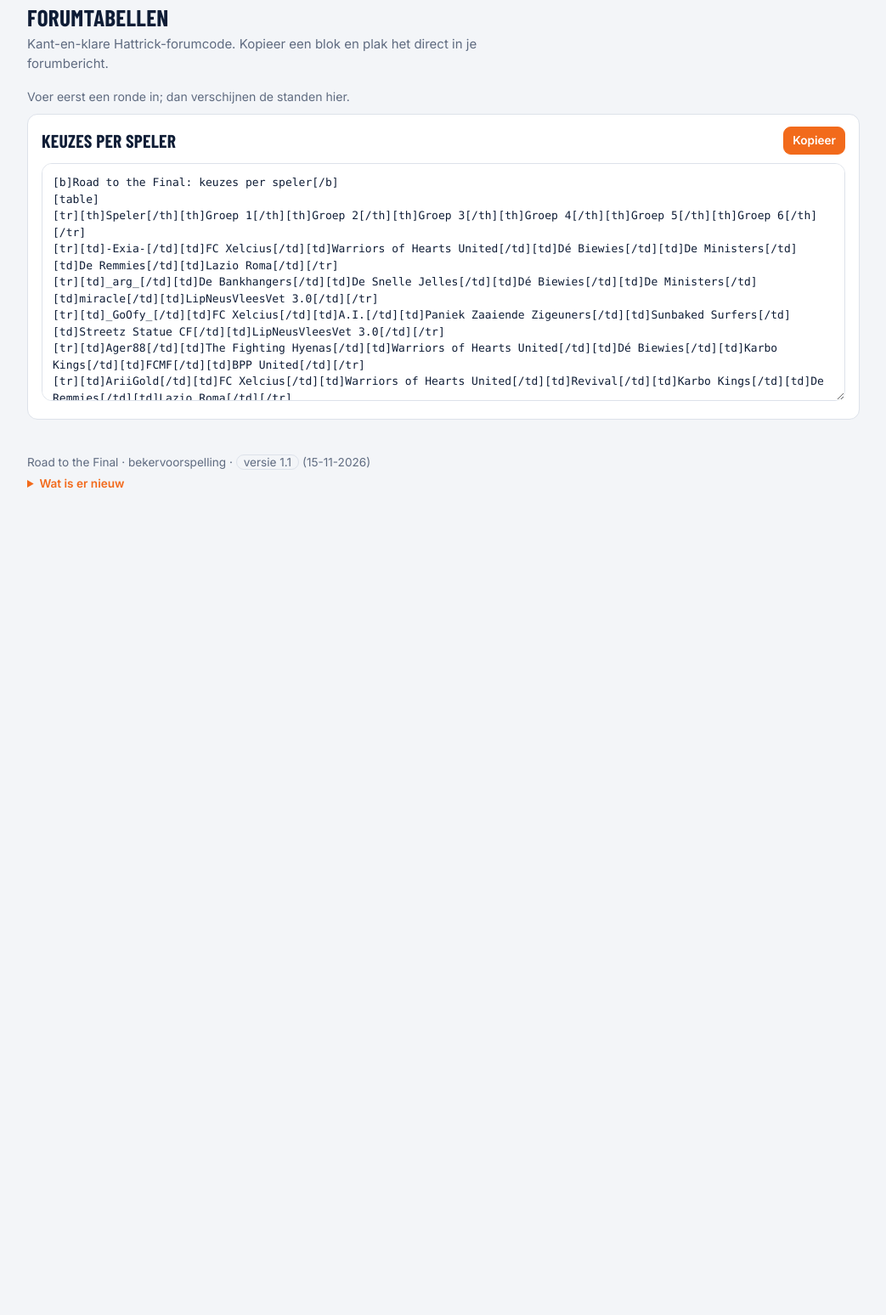
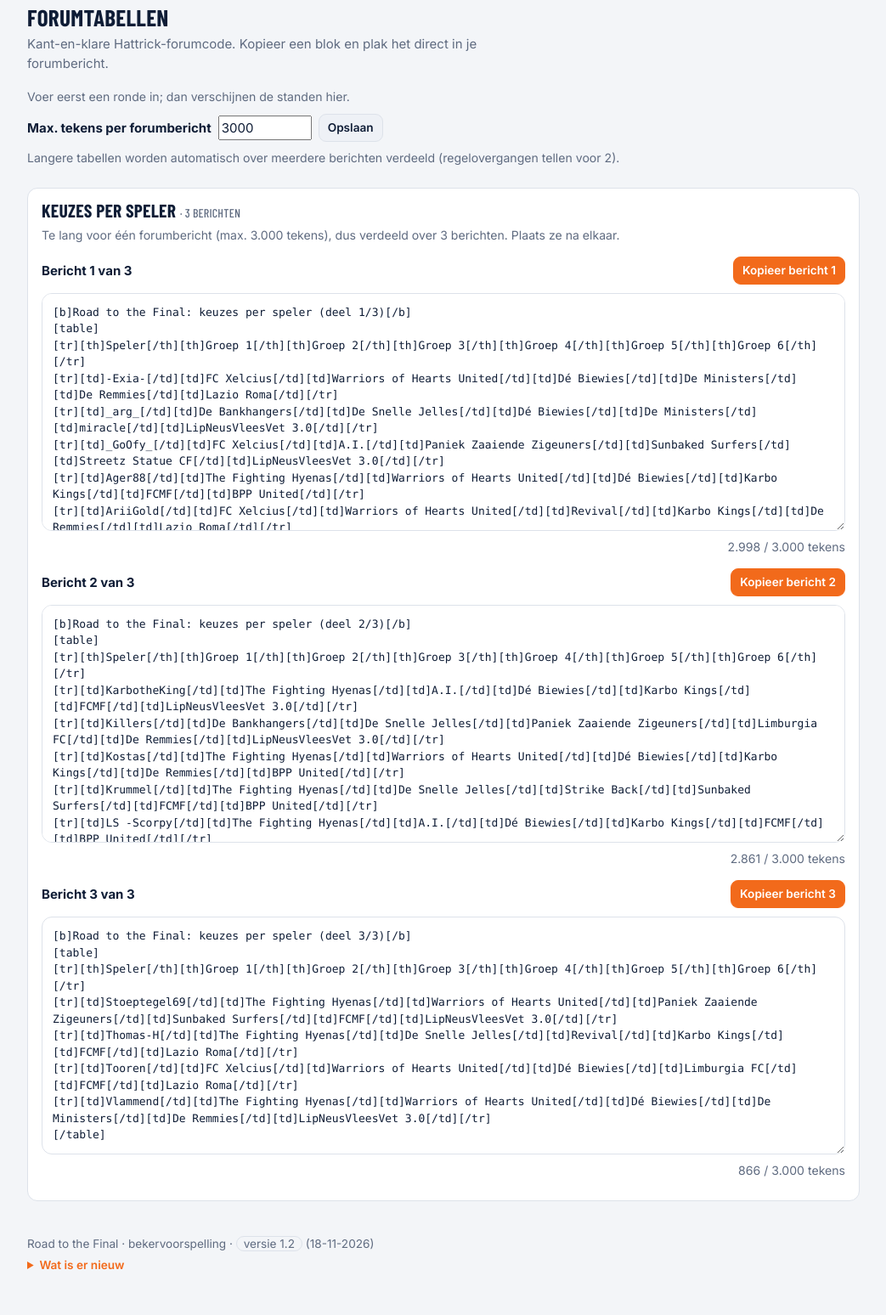
Before and after one commit to Ronnehn/RoadToTheFinal, a FastAPI app: page /admin/forum in a window 1280 px wide. Shown: the part 164-1712 px from the top of the page at 85% size, without its empty margins (118-1161 px from the left). Before the commit the page ends 739 px from the top, so only its background shows below. Run offline with FastAPI, Linux system fonts and the light colour scheme; the visitor is signed in with stand-in values (Sample User, id 1); data comes from the database, SQL or seed files in the repository; data that the repository does not hold is empty; some web fonts are replaced.

Commit message:
Version 1.2: split long forum tables over several posts within the character limit
Claude-Session: https://claude.ai/code/session_01TCX3vQR3aSiAxBe7PcyC2H

```diff
--- a/app/game.py
+++ b/app/game.py
@@ -940,3 +940,64 @@ def forum_entry_markup(state, e):
         rows.append(f"[tr][td]{g}[/td][td]{state.by_id[state.picks(e)[i]]['name']}[/td][/tr]")
     rows.append("[/table]")
     return "\n".join(rows)
+
+
+# ---- split forum code over several posts ----
+FORUM_LIMIT_DEFAULT = 3000
+
+
+def forum_limit():
+    try:
+        return max(200, int(settings().get("forum_limit") or FORUM_LIMIT_DEFAULT))
+    except ValueError:
+        return FORUM_LIMIT_DEFAULT
+
+
+def forum_len(text):
+    """Characters as the forum counts them; a line break is sent as two (CR LF), so count it twice to be safe."""
+    return len(text) + text.count("\n")
+
+
+def _with_part(title, i, n):
+    tag = f" (deel {i}/{n})"
+    return title[:-4] + tag + "[/b]" if title.endswith("[/b]") else title + tag
+
+
+def split_forum(text, limit=None):
+    """Split forum code into posts that each fit within the limit.
+    Tables are cut between rows; every part gets the title with (deel x/y), its own [table] and header row."""
+    if not text:
+        return []
+    limit = limit or forum_limit()
+    if forum_len(text) <= limit:
+        return [text]
+    lines = text.split("\n")
+    if "[table]" in lines and "[/table]" in lines:
+        ti, te = lines.index("[table]"), lines.index("[/table]")
+        title, head, rows, tail = lines[:ti], [], lines[ti + 1:te], lines[te + 1:]
+        if rows and "[th]" in rows[0]:
+            head, rows = [rows[0]], rows[1:]
+        wrap = lambda chunk: ["[table]"] + head + chunk + ["[/table]"]
+    else:
+        title, rows, tail = lines[:1], lines[1:], []
+        wrap = lambda chunk: chunk
+    n = 2
+    for _ in range(10):
+        parts, chunk = [], []
+
+        def build(chunk, i, last):
+            t = ([_with_part(title[0], i, n)] + title[1:]) if title else []
+            return "\n".join(t + wrap(chunk) + (tail if last else []))
+        for r in rows:
+            if chunk and forum_len(build(chunk + [r], len(parts) + 1, False)) > limit:
+                parts.append(chunk)
+                chunk = []
+            chunk.append(r)
+        parts.append(chunk)
+        # the closing text goes in the last part; give it its own part if it no longer fits
+        if tail and len(parts[-1]) > 1 and forum_len(build(parts[-1], len(parts), True)) > limit:
+            parts.append([parts[-1].pop()])
+        if len(parts) == n:
+            return [build(c, i + 1, i == n - 1) for i, c in enumerate(parts)]
+        n = len(parts)
+    return [build(c, i + 1, i == len(parts) - 1) for i, c in enumerate(parts)]
--- a/app/main.py
+++ b/app/main.py
@@ -40,7 +40,8 @@ app = FastAPI(docs_url=None, redoc_url=None, openapi_url=None)
 app.add_middleware(SessionMiddleware, secret_key=SECRET_KEY, same_site="lax", https_only=ON_RENDER, max_age=60 * 60 * 12)
 app.mount("/static", StaticFiles(directory=BASE_DIR / "static"), name="static")
 templates = Jinja2Templates(directory=BASE_DIR / "templates")
-templates.env.globals.update(forum_entry_text=game.forum_entry_text, forum_entry_markup=game.forum_entry_markup, crest=game.crest, nl=game.nl, out_text=game.out_text, GROUPS=GROUPS,
+templates.env.globals.update(split_forum=game.split_forum, forum_len=game.forum_len, forum_limit_now=game.forum_limit,
+                             forum_entry_text=game.forum_entry_text, forum_entry_markup=game.forum_entry_markup, crest=game.crest, nl=game.nl, out_text=game.out_text, GROUPS=GROUPS,
                              RESULT_LABEL=game.RESULT_LABEL, BASE=game.BASE,
                              VERSION=VERSION, VERSION_DATE=VERSION_DATE, CHANGES=CHANGES)
 
@@ -466,7 +467,21 @@ def forum(request: Request):
     rnd = pick_round(s, request)
     players, teams, kos = game.forum_tables(s, rnd) if rnd else ("", "", "")
     picks = game.forum_picks_table(s) if s.entries else ""
-    return page(request, "admin/forum.html", state=s, rnd=rnd, players=players, teams=teams, kos=kos, picks=picks, active_tab="forum")
+    limit = game.forum_limit()
+    sp = lambda t: game.split_forum(t, limit)
+    return page(request, "admin/forum.html", state=s, rnd=rnd, players=sp(players), teams=sp(teams), kos=sp(kos),
+                picks=sp(picks), forum_limit=limit, active_tab="forum")
+
+
+@app.post("/admin/forum/limit")
+async def forum_limit(request: Request):
+    require_admin(request)
+    form = await request.form()
+    v = (form.get("forum_limit") or "").replace(".", "").strip()
+    if v.isdigit() and 200 <= int(v) <= 100000:
+        game.set_setting("forum_limit", int(v))
+    rnd = (form.get("round") or "").strip()
+    return RedirectResponse("/admin/forum" + (f"?round={rnd}" if rnd.isdigit() else ""), 303)
 
 
 @app.get("/admin/export.xlsx")
--- a/app/version.py
+++ b/app/version.py
@@ -1,7 +1,12 @@
 """Version of the site. Raise VERSION and add a line at the top of CHANGES with every update."""
-VERSION = "1.1"
-DATE = "15-11-2026"
+VERSION = "1.2"
+DATE = "18-11-2026"
 CHANGES = [
+    ("1.2", "18-11-2026", [
+        "Forumtabellen: is een tabel langer dan één forumbericht toestaat, dan wordt hij verdeeld over meerdere "
+        "berichten (deel 1/2, 2/2 ...), elk met eigen kop en kopieerknop. Tabellen worden alleen tussen rijen geknipt.",
+        "Onder elk blok staat het aantal tekens; de limiet (standaard 3.000) stel je in bovenaan Forumtabellen.",
+    ]),
     ("1.1", "15-11-2026", [
         "Uitslagen plakken: regels uit Hattricks wedstrijdlijst met nummer, datum en tijd ervoor worden nu gelezen "
         "(bv. \"1 11-11-2026 17:00 Buurtteam - The Fighting Hyenas 0 - 13\"). Een gelijke stand zonder shoot-out "
--- /dev/null
+++ b/templates/_forumblocks.html
@@ -0,0 +1,34 @@
+{# blocks: list of (title, parts, id, height); parts is a list of posts that each fit the forum limit #}
+{% for title, parts, id, height in blocks %}
+{% if parts %}
+<div class="panel">
+  <div style="display:flex;justify-content:space-between;gap:10px;align-items:center;flex-wrap:wrap">
+    <h2 style="margin:0">{{ title }}{% if parts|length > 1 %} <span class="hint" style="font-weight:400">· {{ parts|length }} berichten</span>{% endif %}</h2>
+    {% if parts|length == 1 %}<button type="button" class="btn primary sm" data-copy="{{ id }}-1">Kopieer</button>{% endif %}
+  </div>
+  {% if parts|length > 1 %}
+  <p class="hint" style="margin:6px 0 0">Te lang voor één forumbericht (max. {{ nl(forum_limit, 0) }} tekens), dus verdeeld over {{ parts|length }} berichten. Plaats ze na elkaar.</p>
+  {% endif %}
+  {% for part in parts %}
+  {% set n = forum_len(part) %}
+  {% if parts|length > 1 %}
+  <div style="display:flex;justify-content:space-between;gap:10px;align-items:center;flex-wrap:wrap;margin-top:14px">
+    <b>Bericht {{ loop.index }} van {{ parts|length }}</b>
+    <button type="button" class="btn primary sm" data-copy="{{ id }}-{{ loop.index }}">Kopieer bericht {{ loop.index }}</button>
+  </div>
+  {% endif %}
+  <textarea id="{{ id }}-{{ loop.index }}" readonly style="min-height:{{ height }}px;margin-top:10px">{{ part }}</textarea>
+  <div class="hint" style="text-align:right;margin-top:2px{% if n > forum_limit %};color:#c0392b;font-weight:600{% endif %}">{{ nl(n, 0) }} / {{ nl(forum_limit, 0) }} tekens{% if n > forum_limit %} · één regel is langer dan de limiet{% endif %}</div>
+  {% endfor %}
+</div>
+{% endif %}
+{% endfor %}
+<script>
+if (!window.__rtfCopy) { window.__rtfCopy = 1;
+document.addEventListener('click', async e => {
+  const b = e.target.closest('[data-copy]'); if (!b) return;
+  const ta = document.getElementById(b.dataset.copy);
+  try { await navigator.clipboard.writeText(ta.value); } catch { ta.select(); document.execCommand('copy'); }
+  const t = b.textContent; b.textContent = 'Gekopieerd'; setTimeout(() => b.textContent = t, 1500);
+}); }
+</script>
--- a/templates/admin/forum.html
+++ b/templates/admin/forum.html
@@ -16,27 +16,15 @@
 {% if not rnd %}
 <p class="hint">Voer eerst een ronde in; dan verschijnen de standen hier.</p>
 {% endif %}
+<form method="post" action="/admin/forum/limit" style="display:flex;gap:8px;align-items:center;flex-wrap:wrap;margin:0 0 14px">
+  <label for="forumLimit"><b>Max. tekens per forumbericht</b></label>
+  <input id="forumLimit" type="number" name="forum_limit" min="200" max="100000" step="100" value="{{ forum_limit }}" style="width:110px">
+  <input type="hidden" name="round" value="{{ rnd or '' }}">
+  <button class="btn sm" type="submit">Opslaan</button>
+  <span class="hint">Langere tabellen worden automatisch over meerdere berichten verdeeld (regelovergangen tellen voor 2).</span>
+</form>
 {% if rnd or picks %}
-{% for title, text, id in [('Stand spelers', players, 'fPlayers'), ('Stand teams', teams, 'fTeams'), ('Uitgeschakeld deze ronde', kos, 'fKos'), ('Keuzes per speler', picks, 'fPicks')] %}
-{% if text %}
-<div class="panel">
-  <div style="display:flex;justify-content:space-between;gap:10px;align-items:center;flex-wrap:wrap">
-    <h2 style="margin:0">{{ title }}</h2>
-    <button type="button" class="btn primary sm" data-copy="{{ id }}">Kopieer</button>
-  </div>
-  <textarea id="{{ id }}" readonly style="min-height:{{ 160 if id == 'fKos' else 280 }}px;margin-top:10px">{{ text }}</textarea>
-</div>
-{% endif %}
-{% endfor %}
+{% set blocks = [('Stand spelers', players, 'fPlayers', 280), ('Stand teams', teams, 'fTeams', 280), ('Uitgeschakeld deze ronde', kos, 'fKos', 160), ('Keuzes per speler', picks, 'fPicks', 280)] %}
+{% include "_forumblocks.html" %}
 {% endif %}
 {% endblock %}
-{% block scripts %}
-<script>
-document.addEventListener('click', async e => {
-  const b = e.target.closest('[data-copy]'); if (!b) return;
-  const ta = document.getElementById(b.dataset.copy);
-  try { await navigator.clipboard.writeText(ta.value); } catch { ta.select(); document.execCommand('copy'); }
-  const t = b.textContent; b.textContent = 'Gekopieerd'; setTimeout(() => b.textContent = t, 1500);
-});
-</script>
-{% endblock %}
```
Also changed, not shown: templates/_forumcopy.html (+3 -19 lines), README.md.
